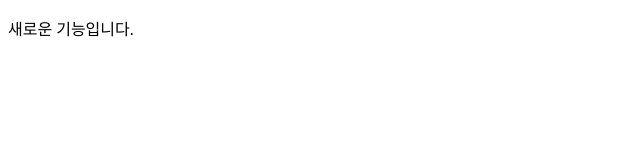
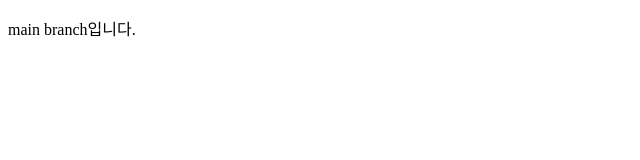
Before and after one commit to AhHyun1128/GitInitTest, a plain HTML site: page index.html in a window 1280 px wide. Shown: the full height of the page, 0-640 px from the left. Drawn offline with Linux system fonts and the light colour scheme.

Commit message:
main branch 계속 변경

```diff
--- a/index.html
+++ b/index.html
@@ -3,9 +3,9 @@
 <head>
     <meta charset="UTF-8">
     <meta name="viewport" content="width=device-width, initial-scale=1.0">
-    <title>Main은 계속 새로운 branch 영향 없이 진행!!</title>
+    <title>충돌이 날까?!</title>
 </head>
 <body>
-    <p>새로운 기능입니다.</p>
+    <p>main branch입니다.</p>
 </body>
 </html>
```
